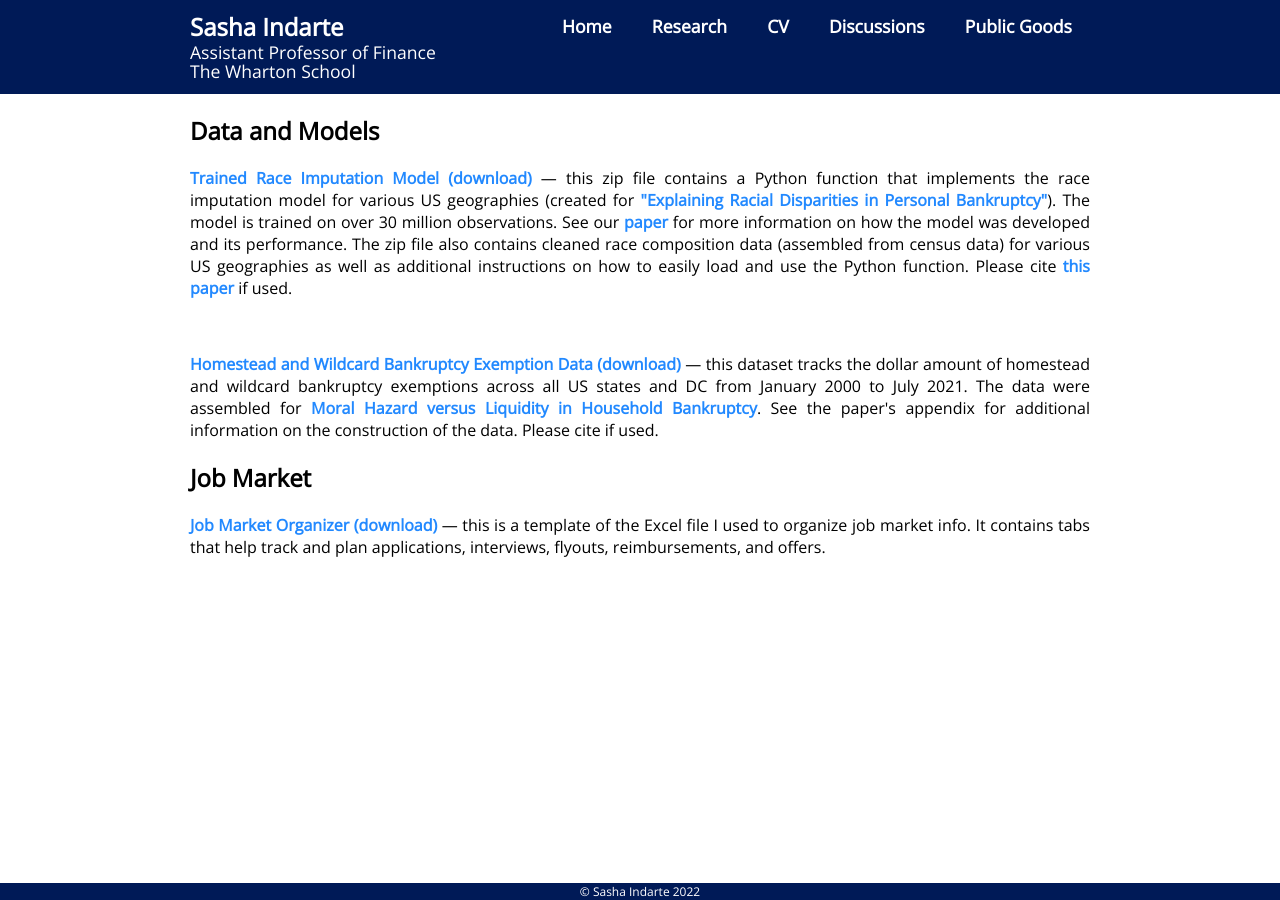
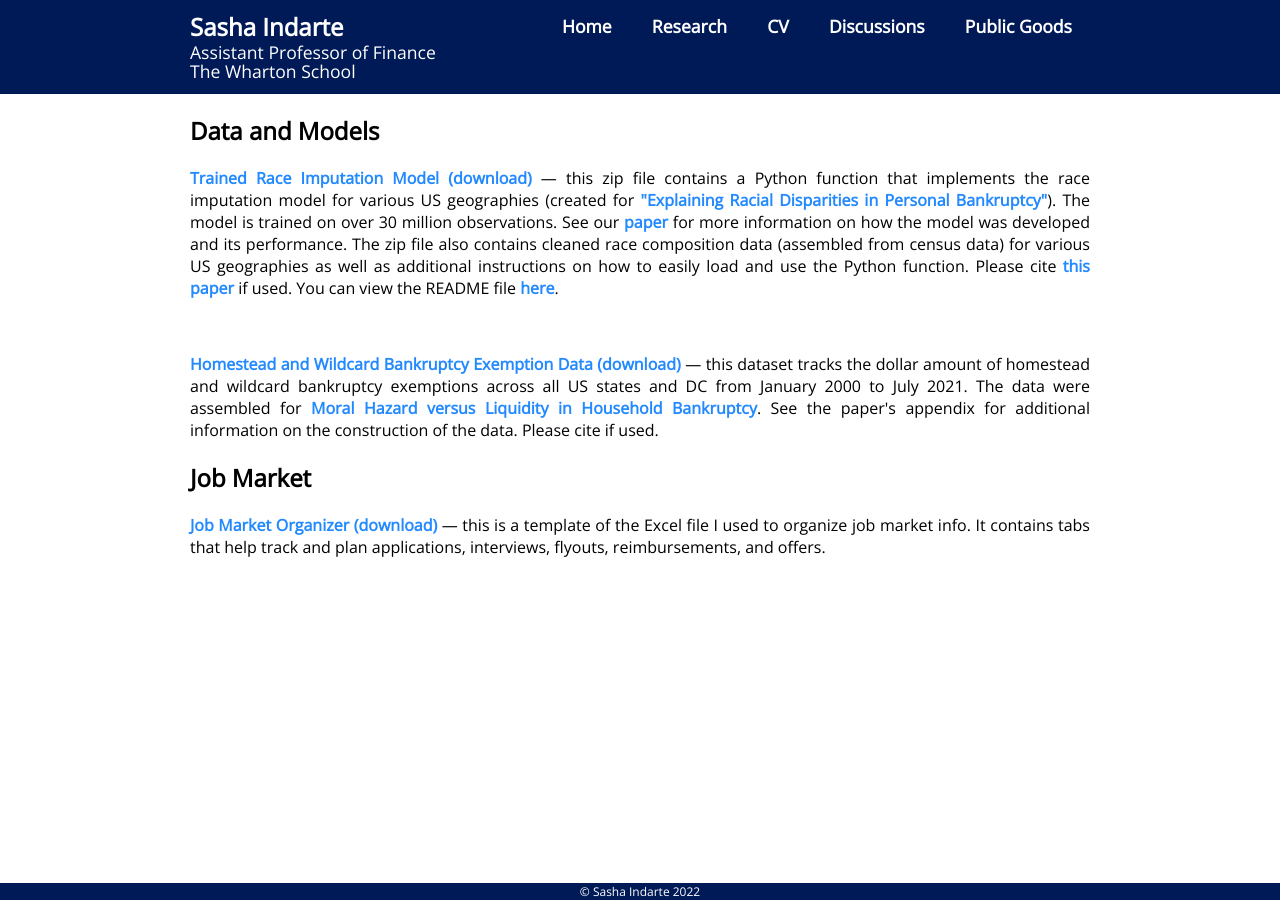
Before and after one commit to sashaindarte/sashaindarte.github.io, a Jekyll site: the page built from public_goods/index.html, in a window 1280 px wide. Built offline with Jekyll 4.4.1, drawn with Linux system fonts in a browser that asks for light colours.

Commit message:
fixed links and added readme

```diff
--- a/public_goods/index.html
+++ b/public_goods/index.html
@@ -9,7 +9,7 @@
 
 		<h2>Data and Models</h2>
 
-		<p align="justify"><a href = "https://mit.edu/cjpalmer/www/Race-Imputation-Model.zip">Trained Race Imputation Model (download)</a> &mdash; this zip file contains a Python function that implements the race imputation model for various US geographies (created for <a href = "/research/bk-bias-AIIP.pdf">"Explaining Racial Disparities in Personal Bankruptcy"</a>). The model is trained on over 30 million observations. See our <a href = "/research/bk-bias-AIIP.pdf">paper</a> for more information on how the model was developed and its performance. The zip file also contains cleaned race composition data (assembled from census data) for various US geographies as well as additional instructions on how to easily load and use the Python function. Please cite <a href = "/research/bk-bias-AIIP.pdf">this paper</a> if used. </p>
+		<p align="justify"><a href = "https://mit.edu/cjpalmer/www/AIIP-Race-Imputation-Code.zip">Trained Race Imputation Model (download)</a> &mdash; this zip file contains a Python function that implements the race imputation model for various US geographies (created for <a href = "/research/bk-bias-AIIP.pdf">"Explaining Racial Disparities in Personal Bankruptcy"</a>). The model is trained on over 30 million observations. See our <a href = "/research/bk-bias-AIIP.pdf">paper</a> for more information on how the model was developed and its performance. The zip file also contains cleaned race composition data (assembled from census data) for various US geographies as well as additional instructions on how to easily load and use the Python function. Please cite <a href = "/research/bk-bias-AIIP.pdf">this paper</a> if used. You can view the README file <a href = "https://web.mit.edu/cjpalmer/www/AIIP-Race-Imputation-Code-Readme.pdf">here</a>.</p>
 		<br>
 		<p align="justify"><a href = "/public_goods/indarte_bk_exemptions_2021_version.xlsx">Homestead and Wildcard Bankruptcy Exemption Data (download)</a> &mdash; this dataset tracks the dollar amount of homestead and wildcard bankruptcy exemptions across all US states and DC from January 2000 to July 2021. The data were assembled for <a href = "/research/indarte_bk.pdf">Moral Hazard versus Liquidity in Household Bankruptcy</a>. See the paper's appendix for additional information on the construction of the data. Please cite if used. </p>
 
```
